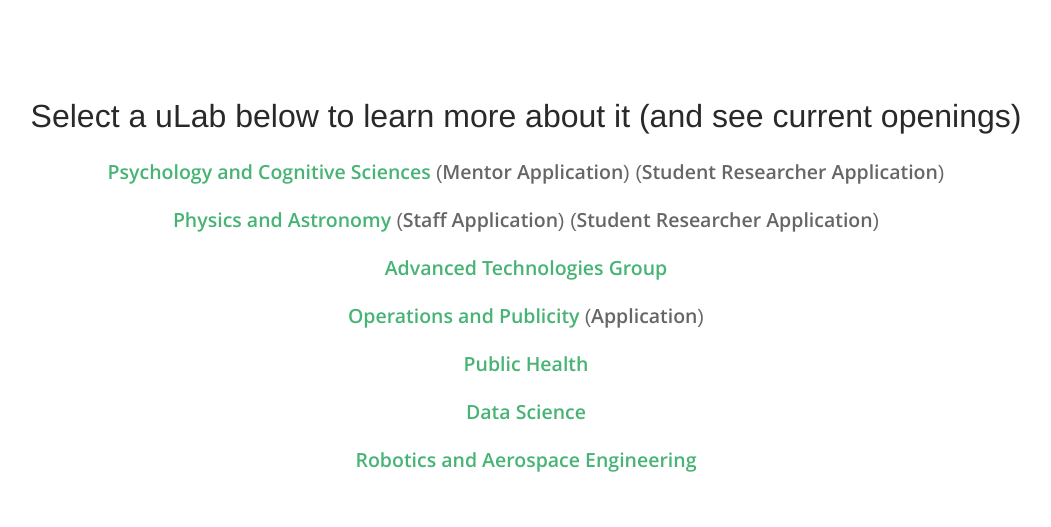
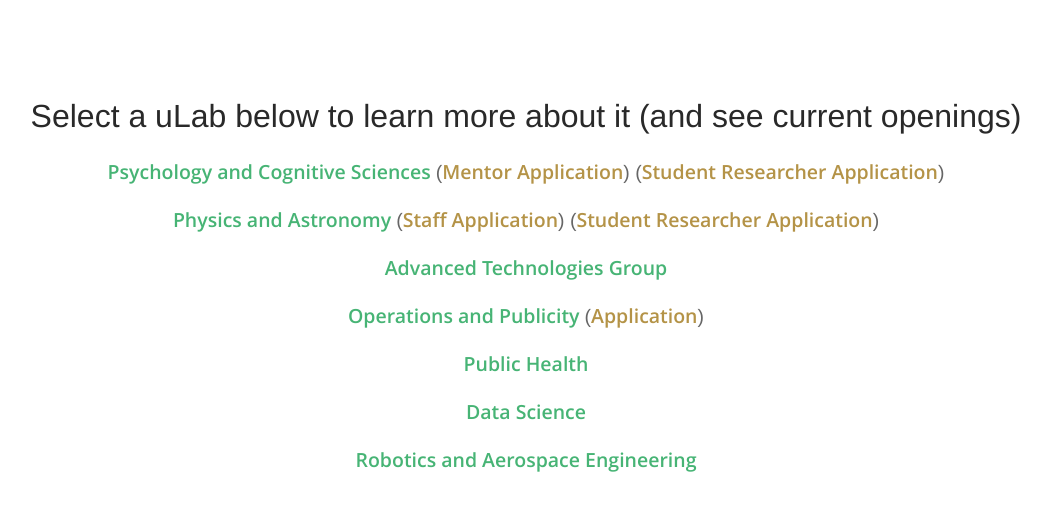
Before and after one commit to undergrad-lab-at-berkeley/website, a Flask app: page /join-page in a window 1280 px wide. Shown: the part 55-582 px from the top of the page, without its empty margins (114-1165 px from the left). Run offline with Flask 2, Linux system fonts and the light colour scheme; some libraries are stand-ins or nearby versions; some web fonts are replaced.

Commit message:
fixed 'join now' lab links and tweaked colors

```diff
--- a/templates/base.html
+++ b/templates/base.html
@@ -35,6 +35,11 @@
         <meta name="msapplication-TileImage" content="url_for('static', filename='img/favicon/ms-icon-144x144.png') }}">
         <meta name="theme-color" content="#ffffff">
 
+        <style>
+        a.alt-link:link {color: #b49347;}
+        a.alt-link:visited {color: #b49347;}
+        a.alt-link:hover {color: #92793f}
+        </style>
     </head>
     <body class="scroll-assist">
 
--- a/templates/labs.html
+++ b/templates/labs.html
@@ -4,25 +4,25 @@
 <section class="align-middle" style="font-size:1.5em; margin:0 2em">
   <h3 style="text-align: center"> Select a uLab below to learn more about it (and see current openings) </h3>
   <center>
-    <a href= {{ "/labs/{}".format(labs["cogsci"]) }}> {{ labs["cogsci"]["full_name"] }} </a> (<a href="https://goo.gl/forms/CP88XEos8anrlNwl2" style="color:#666">Mentor Application</a>) (<a href="https://goo.gl/forms/7DAT9Tq1JESJWZG53" style="color:#666">Student Researcher Application</a>)
+    <a href="/labs/cogsci"> {{ labs["cogsci"]["full_name"] }} </a> (<a class="alt-link" href="https://goo.gl/forms/CP88XEos8anrlNwl2">Mentor Application</a>) (<a class="alt-link" href="https://goo.gl/forms/7DAT9Tq1JESJWZG53">Student Researcher Application</a>)
     <br>
     <br>
-    <a href= {{ "/labs/{}".format(labs["physics"]) }}> {{ labs["physics"]["full_name"] }} </a> (<a href="https://goo.gl/forms/G3russO6DYIITCss2" style="color:#666">Staff Application</a>) (<a href="https://goo.gl/forms/iraCqlmh8CsYuWG03" style="color:#666">Student Researcher Application</a>)
+    <a href=/labs/physics"> {{ labs["physics"]["full_name"] }} </a> (<a class="alt-link" href="https://goo.gl/forms/G3russO6DYIITCss2">Staff Application</a>) (<a class="alt-link" href="https://goo.gl/forms/iraCqlmh8CsYuWG03">Student Researcher Application</a>)
     <br>
     <br>
-    <a href= {{ "/labs/{}".format(labs["atg"]) }}> {{ labs["atg"]["full_name"] }}
+    <a href="/labs/atg"> {{ labs["atg"]["full_name"] }}
     <br>
     <br>
-    <a href= {{ "/labs/{}".format(labs["ops"]) }}> {{ labs["ops"]["full_name"] }} </a> (<a href="https://l.facebook.com/l.php?u=https%3A%2F%2Fdocs.google.com%2Fforms%2Fd%2Fe%2F1FAIpQLScuj7uD-TF_2rsHOsHJLUlPOML2Dubbr9TnqGMCGmBcd3zdog%2Fviewform%3Fusp%3Dsf_link&h=AT0y-vYYen3mQcWXNZE6TKhZ8onkgkHxDxshgfkeCGasrrR-jTE6zb3xAIpZOBl18pkmZQDe6M2GapgomjG2Zvo_NDGeAkTQoTfqG16jR4VDmfopa5ab2gtyrwqPrfO8RqudUbdztXPGodqj" style="color:#666">Application</a>)
+    <a href="/labs/ops"> {{ labs["ops"]["full_name"] }} </a> (<a class="alt-link" href="https://l.facebook.com/l.php?u=https%3A%2F%2Fdocs.google.com%2Fforms%2Fd%2Fe%2F1FAIpQLScuj7uD-TF_2rsHOsHJLUlPOML2Dubbr9TnqGMCGmBcd3zdog%2Fviewform%3Fusp%3Dsf_link&h=AT0y-vYYen3mQcWXNZE6TKhZ8onkgkHxDxshgfkeCGasrrR-jTE6zb3xAIpZOBl18pkmZQDe6M2GapgomjG2Zvo_NDGeAkTQoTfqG16jR4VDmfopa5ab2gtyrwqPrfO8RqudUbdztXPGodqj">Application</a>)
     <br>
     <br>
-    <a href= {{ "/labs/{}".format(labs["bio"]) }}> {{ labs["bio"]["full_name"] }}
+    <a href="/labs/bio"> {{ labs["bio"]["full_name"] }}
     <br>
     <br>
-    <a href= {{ "/labs/{}".format(labs["stat"]) }}> {{ labs["stat"]["full_name"] }}
+    <a href="/labs/stat"> {{ labs["stat"]["full_name"] }}
     <br>
     <br>
-    <a href= {{ "/labs/{}".format(labs["aerospace"]) }}> {{ labs["aerospace"]["full_name"] }}
+    <a href="/labs/aerospace"> {{ labs["aerospace"]["full_name"] }}
     <br>
     <br>
   </center>
```
